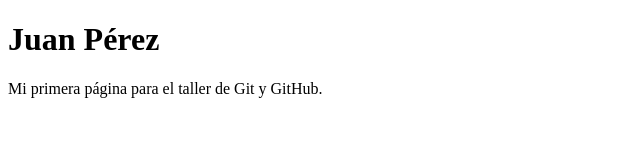
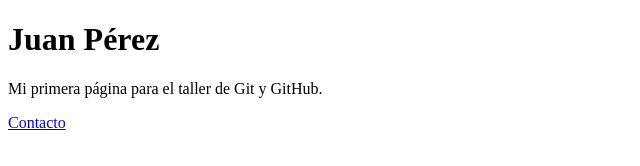
Before and after one commit to JuanPerez0114/taller-git-juan-perez, a plain HTML site: page index.html in a window 1280 px wide. Shown: the full height of the page, 0-640 px from the left. Drawn offline with Linux system fonts and the light colour scheme.

Commit message:
feat: enlaza página de contacto desde index

```diff
--- a/index.html
+++ b/index.html
@@ -7,5 +7,5 @@
 <body>
     <h1>Juan Pérez</h1>
     <p>Mi primera página para el taller de Git y GitHub.</p>
-</body>
+    <a href="contacto.html">Contacto</a></body>
 </html>
```
